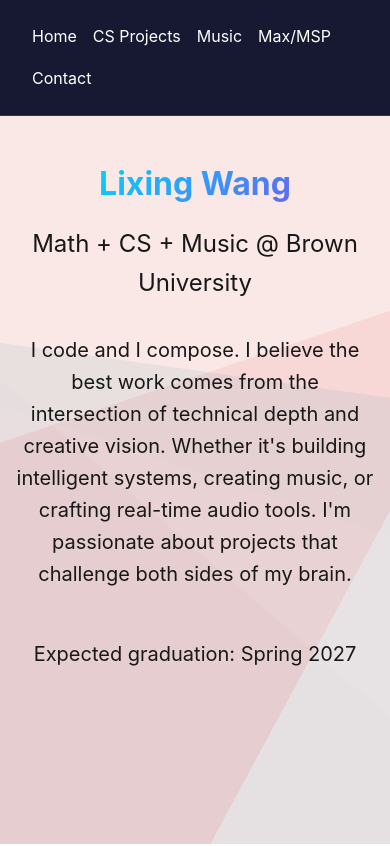
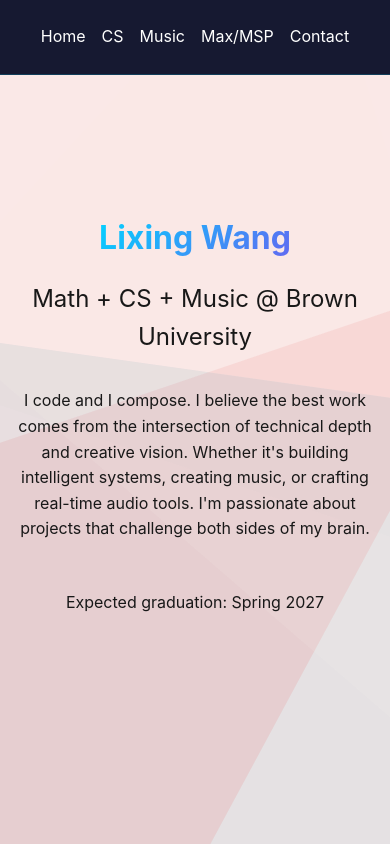
Before and after one commit to lixing-w/lixing-w.github.io, a Next.js app: page / in a window 390 px wide. Shown: the top 846 px of the page. Built offline with nearby package versions, Linux system fonts and the light colour scheme.

Commit message:
adapt for small devices

```diff
--- a/app/globals.css
+++ b/app/globals.css
@@ -33,6 +33,7 @@
 
 nav {
   color: #FFFFFF;
+  transition: all 0.3s ease;
 }
 
 /* if dark mode? */
@@ -57,11 +58,13 @@
   text-align: center;
   position: relative;
   z-index: 2;
+  transition: all 0.3s ease;
 }
 
 h1, h2, h3 {
   font-weight: 700;
   margin-bottom: 1rem;
+  transition: all 0.3s ease;
 }
 
 h1 {
@@ -86,6 +89,7 @@
   color: var(--text-secondary);
   margin-bottom: 1rem;
   max-width: 800px;
+  transition: all 0.3s ease;
 }
 
 /* Navigation */
@@ -140,7 +144,7 @@
 }
 
 .project:hover {
-  background: rgba(255, 255, 255, 0.1);
+  background: rgba(255, 255, 255, 0.3);
   border: 1px solid rgba(0, 212, 255, 0.5);
   /* transform: translateY(-5px); */
   backdrop-filter: blur(60px);
@@ -176,7 +180,8 @@
 /* Video Embed */
 .video-container-inblock {
   position: relative;
-  max-width: 900px;
+  width: 84vw;
+  max-width: 832px;
   margin: 1.5rem auto;
   aspect-ratio: 1260 / 816;
   border-radius: 12px;
@@ -243,24 +248,33 @@
   text-decoration: underline;
 }
 
-/* Responsive */
+/* Responsive, smaller devices */
 @media (max-width: 768px) {
   h1 {
     font-size: 2rem;
+    transition: all 0.3s ease;
   }
 
   h2 {
     font-size: 1.5rem;
+    transition: all 0.3s ease;
+  }
+
+  p {
+    font-size: 1rem;
+    transition: all 0.3s ease;
   }
 
   section {
     padding: 4rem 1rem;
+    transition: all 0.3s ease;
   }
 
   nav {
     flex-wrap: wrap;
     gap: 1rem;
-    justify-content: flex-start;
+    justify-content: center;
     overflow-x: auto;
+    transition: all 0.3s ease;
   }
 }
--- a/app/page.tsx
+++ b/app/page.tsx
@@ -23,7 +23,7 @@
 
       <nav>
         <a onClick={() => scrollToSection('hero')}>Home</a>
-        <a onClick={() => scrollToSection('cs-projects')}>CS Projects</a>
+        <a onClick={() => scrollToSection('cs-projects')}>CS</a>
         <a onClick={() => scrollToSection('music')}>Music</a>
         <a onClick={() => scrollToSection('max')}>Max/MSP</a>
         <a onClick={() => scrollToSection('contact')}>Contact</a>
```
